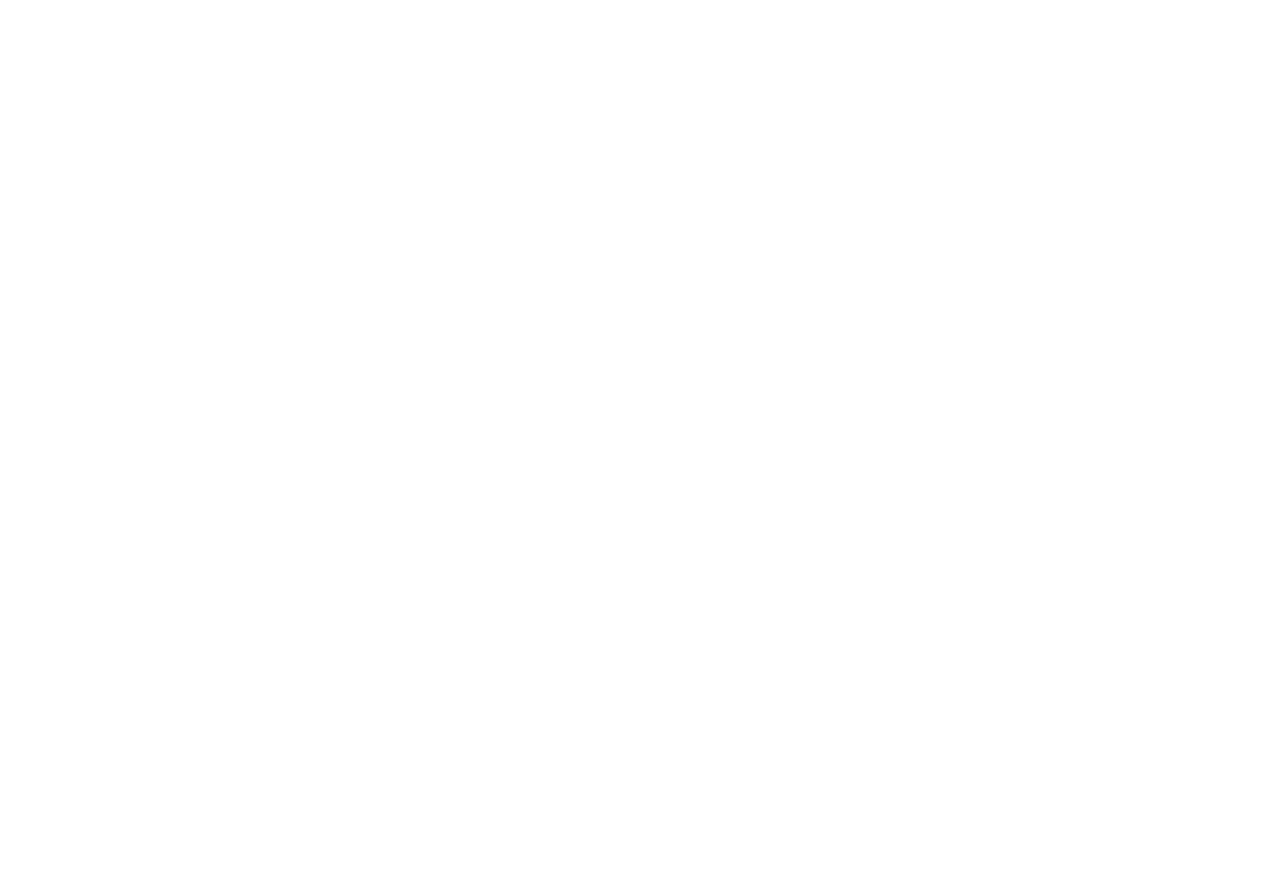
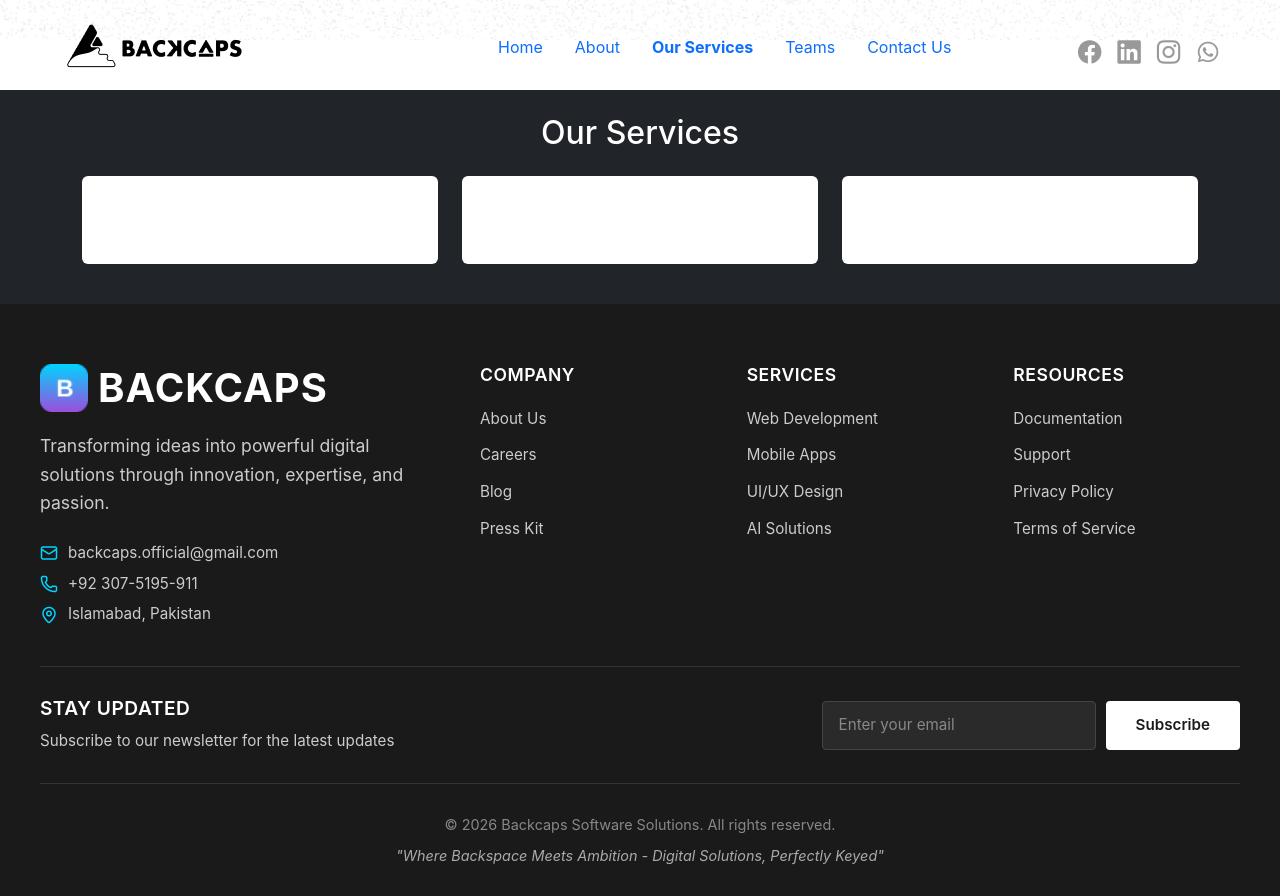
Before and after one commit to HassaanAwan786/BackCaps_Official, a React (Create React App) app: page /service in a window 1280 px wide. Before the commit this address had no page. Before the commit the page ends 800 px from the top, so only its background shows below. Built offline with nearby package versions, Linux system fonts and the light colour scheme.

Commit message:
create service page

```diff
--- a/src/App.js
+++ b/src/App.js
@@ -2,6 +2,7 @@ import React from "react";
 import { BrowserRouter as Router, Routes, Route } from "react-router-dom";
 import Home from "./pages/Home";
 import About from "./pages/About";
+import Service from "./pages/Service";
 import './styles/App.css'; // Keep existing CSS
 import ScrollToTop from "./components/ScrollToTop";
 
@@ -13,6 +14,7 @@ function App() {
         <Routes>
           <Route path="/" element={<Home />} />
           <Route path="/about" element={<About />} />
+          <Route path="/service" element={<Service />} />
         </Routes>
       </div>
     </Router>
--- a/src/components/Header.jsx
+++ b/src/components/Header.jsx
@@ -29,7 +29,7 @@ const Header = () => {
     return (
         <div
             className={`custom-header fixed-top w-100 px-0 px-lg-5 ${isScrolled ? 'bg-white shadow-sm' : 'bg-transparent'}`}
-            style={{ transition: 'background-color 0.3s ease' }}
+            style={{ transition: 'all 0.5s ease-in-out' }}
         >
             <nav className="navbar navbar-expand-lg ">
                 <div className="container-fluid pt-lg-2">
@@ -51,7 +51,7 @@ const Header = () => {
                                 <Link className={`nav-link text-primary ${isActive('/about')}`} to="/about">About</Link>
                             </li>
                             <li className="nav-item">
-                                <Link className="nav-link text-primary" to="#">Our Services</Link>
+                                <Link className={`nav-link text-primary ${isActive('/service')}`} to="/service">Our Services</Link>
                             </li>
                             <li className="nav-item">
                                 <Link className="nav-link text-primary" to="#">Teams</Link>
--- /dev/null
+++ b/src/components/ServicesSection.jsx
@@ -0,0 +1,40 @@
+import React from 'react';
+
+const ServicesSection = () => {
+    return (
+        <section className="services-section p-4 bg-dark">
+            <div className="container">
+                <h2 className="text-white text-center mb-4">Our Services</h2>
+                <div className="row">
+                    {/* Service Items Placeholder */}
+                    <div className="col-md-4 mb-3">
+                        <div className="card bg-white text-white border-0">
+                            <div className="card-body">
+                                <h5 className="card-title">Web Development</h5>
+                                <p className="card-text">Building modern web applications.</p>
+                            </div>
+                        </div>
+                    </div>
+                    <div className="col-md-4 mb-3">
+                        <div className="card bg-white text-white border-0">
+                            <div className="card-body">
+                                <h5 className="card-title">App Development</h5>
+                                <p className="card-text">Creating mobile solutions.</p>
+                            </div>
+                        </div>
+                    </div>
+                    <div className="col-md-4 mb-3">
+                        <div className="card bg-white text-white border-0">
+                            <div className="card-body">
+                                <h5 className="card-title">UI/UX Design</h5>
+                                <p className="card-text">Designing intuitive interfaces.</p>
+                            </div>
+                        </div>
+                    </div>
+                </div>
+            </div>
+        </section>
+    );
+};
+
+export default ServicesSection;
--- a/src/pages/Home.jsx
+++ b/src/pages/Home.jsx
@@ -10,6 +10,7 @@ import firstImg from '../assets/first.png';
 import secondImg from '../assets/second_img.svg';
 import Header from '../components/Header';
 import Footer from '../components/Footer';
+import ServicesSection from '../components/ServicesSection';
 
 const Home = () => {
     const heroRef = useRef(null);
@@ -109,43 +110,13 @@ const Home = () => {
                     </div>
                 </div>
             </div>
+
             <div className="headline-section">
                 <div className="scrolling-text">
                     <p>We are a software company focused on enhancing your business by providing innovative and advanced solutions to your problems.</p>
                 </div>
             </div>
-            <section className="services-section p-4 bg-dark">
-                <div className="container">
-                    <h2 className="text-white text-center mb-4">Our Services</h2>
-                    <div className="row">
-                        {/* Service Items Placeholder */}
-                        <div className="col-md-4 mb-3">
-                            <div className="card bg-white text-white border-0">
-                                <div className="card-body">
-                                    <h5 className="card-title">Web Development</h5>
-                                    <p className="card-text">Building modern web applications.</p>
-                                </div>
-                            </div>
-                        </div>
-                        <div className="col-md-4 mb-3">
-                            <div className="card bg-white text-white border-0">
-                                <div className="card-body">
-                                    <h5 className="card-title">App Development</h5>
-                                    <p className="card-text">Creating mobile solutions.</p>
-                                </div>
-                            </div>
-                        </div>
-                        <div className="col-md-4 mb-3">
-                            <div className="card bg-white text-white border-0">
-                                <div className="card-body">
-                                    <h5 className="card-title">UI/UX Design</h5>
-                                    <p className="card-text">Designing intuitive interfaces.</p>
-                                </div>
-                            </div>
-                        </div>
-                    </div>
-                </div>
-            </section>
+            <ServicesSection />
             <Footer />
         </div>
     );
--- /dev/null
+++ b/src/pages/Service.jsx
@@ -0,0 +1,24 @@
+import React from 'react';
+import Header from '../components/Header';
+import Footer from '../components/Footer';
+import ServicesSection from '../components/ServicesSection';
+import '../styles/style.css';
+
+const Service = () => {
+    return (
+        <div className="service-page">
+            <div className="background-wrapper" style={{ minHeight: '40px', paddingBottom: '20px' }}>
+                {/* Reusing container1 for consistent header alignment if needed, or just a simple wrapper */}
+                <div className="container1">
+                    <Header />
+                </div>
+            </div>
+            <div style={{ paddingTop: '50px' }}>
+                <ServicesSection />
+            </div>
+            <Footer />
+        </div>
+    );
+};
+
+export default Service;
--- a/src/styles/style.css
+++ b/src/styles/style.css
@@ -365,3 +365,8 @@
     z-index: 2;
     pointer-events: none;
 }
+
+.service-page .background-wrapper::after,
+.service-page .services-section::before {
+    display: none;
+}
```
